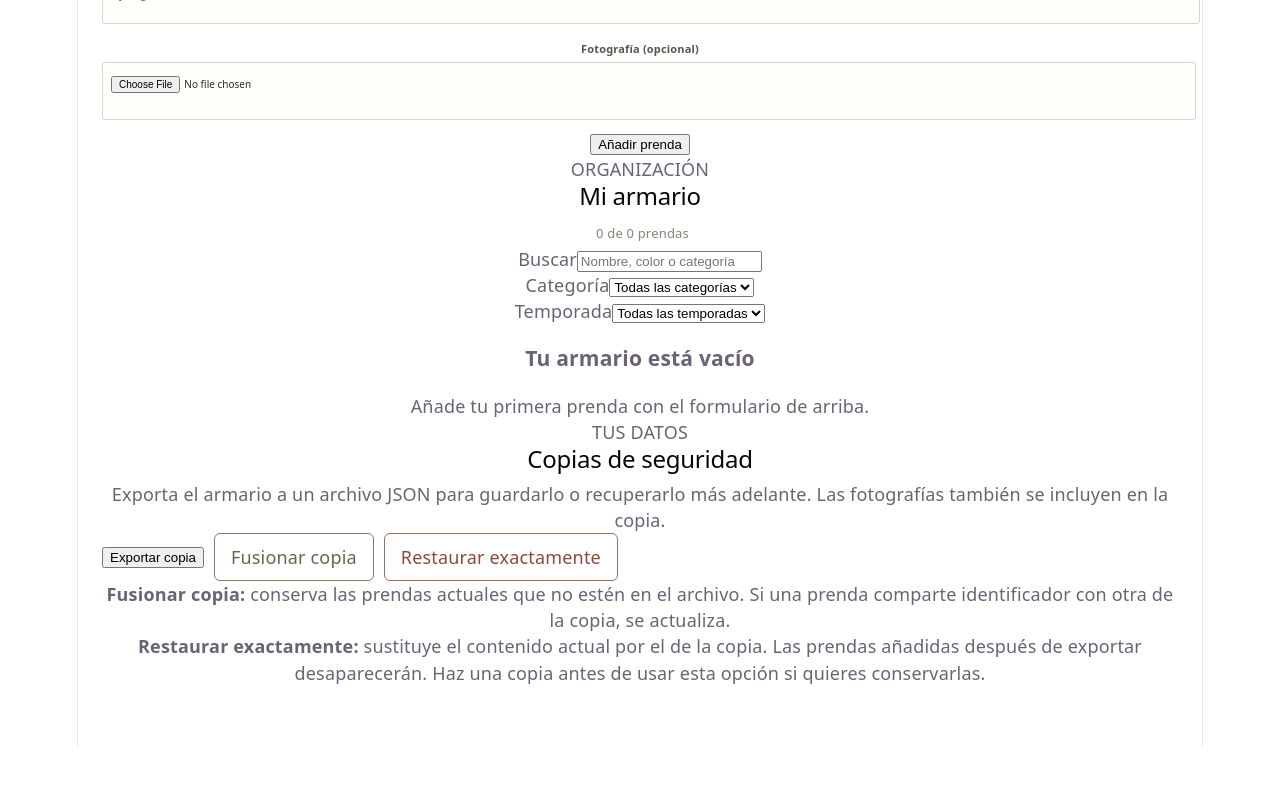
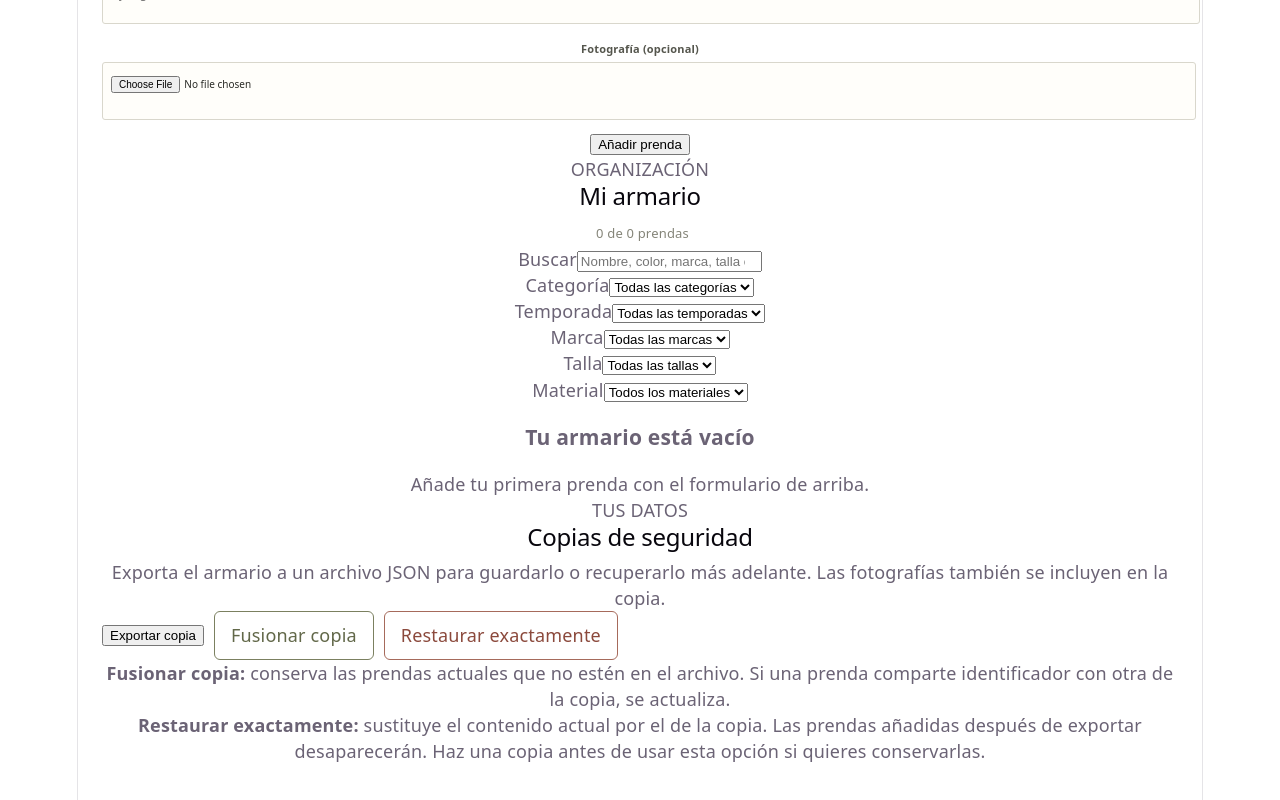
Before and after one commit to IreneSZ04/smart-wardrobe, a React (Vite) app: page / in a window 1280 px wide. Shown: the part 819-1619 px from the top of the page. Before the commit the page ends 1565 px from the top, so only its background shows below. Built offline with nearby package versions, Linux system fonts and the light colour scheme.

Commit message:
Add brand size and material filters

```diff
--- a/src/Wardrobe.tsx
+++ b/src/Wardrobe.tsx
@@ -87,6 +87,9 @@ export default function Wardrobe() {
 
   const [categoryFilter, setCategoryFilter] = useState('Todas')
   const [seasonFilter, setSeasonFilter] = useState('Todas')
+  const [brandFilter, setBrandFilter] = useState('Todas')
+  const [sizeFilter, setSizeFilter] = useState('Todas')
+  const [materialFilter, setMaterialFilter] = useState('Todas')
   const [search, setSearch] = useState('')
 
   const [loading, setLoading] = useState(true)
@@ -379,7 +382,23 @@ export default function Wardrobe() {
       (item.size ?? '').toLocaleLowerCase('es').includes(searchText) ||
       (item.material ?? '').toLocaleLowerCase('es').includes(searchText)
 
-    return matchesCategory && matchesSeason && matchesSearch
+    const matchesBrand =
+      brandFilter === 'Todas' || (item.brand ?? '') === brandFilter
+
+    const matchesSize =
+      sizeFilter === 'Todas' || (item.size ?? '') === sizeFilter
+
+    const matchesMaterial =
+      materialFilter === 'Todas' || (item.material ?? '') === materialFilter
+
+    return (
+      matchesCategory &&
+      matchesSeason &&
+      matchesSearch &&
+      matchesBrand &&
+      matchesSize &&
+      matchesMaterial
+    )
   })
 
   return (
@@ -580,7 +599,7 @@ export default function Wardrobe() {
             <input
               id="wardrobe-search"
               type="search"
-              placeholder="Nombre, color o categoría"
+              placeholder="Nombre, color, marca, talla o material"
               value={search}
               onChange={(event) => setSearch(event.target.value)}
             />
@@ -613,6 +632,54 @@ export default function Wardrobe() {
               {SEASONS.map((season) => (
                 <option key={season} value={season}>
                   {season}
+                </option>
+              ))}
+            </select>
+          </div>
+
+          <div className="form-field">
+            <label htmlFor="filter-brand">Marca</label>
+            <select
+              id="filter-brand"
+              value={brandFilter}
+              onChange={(event) => setBrandFilter(event.target.value)}
+            >
+              <option value="Todas">Todas las marcas</option>
+              {[...new Set(items.map((item) => item.brand).filter((brand): brand is string => Boolean(brand)))].sort((a, b) => a.localeCompare(b, 'es')).map((brand) => (
+                <option key={brand} value={brand}>
+                  {brand}
+                </option>
+              ))}
+            </select>
+          </div>
+
+          <div className="form-field">
+            <label htmlFor="filter-size">Talla</label>
+            <select
+              id="filter-size"
+              value={sizeFilter}
+              onChange={(event) => setSizeFilter(event.target.value)}
+            >
+              <option value="Todas">Todas las tallas</option>
+              {[...new Set(items.map((item) => item.size).filter((size): size is string => Boolean(size)))].sort((a, b) => a.localeCompare(b, 'es', { numeric: true })).map((size) => (
+                <option key={size} value={size}>
+                  {size}
+                </option>
+              ))}
+            </select>
+          </div>
+
+          <div className="form-field">
+            <label htmlFor="filter-material">Material</label>
+            <select
+              id="filter-material"
+              value={materialFilter}
+              onChange={(event) => setMaterialFilter(event.target.value)}
+            >
+              <option value="Todas">Todos los materiales</option>
+              {[...new Set(items.map((item) => item.material).filter((material): material is string => Boolean(material)))].sort((a, b) => a.localeCompare(b, 'es')).map((material) => (
+                <option key={material} value={material}>
+                  {material}
                 </option>
               ))}
             </select>
```
